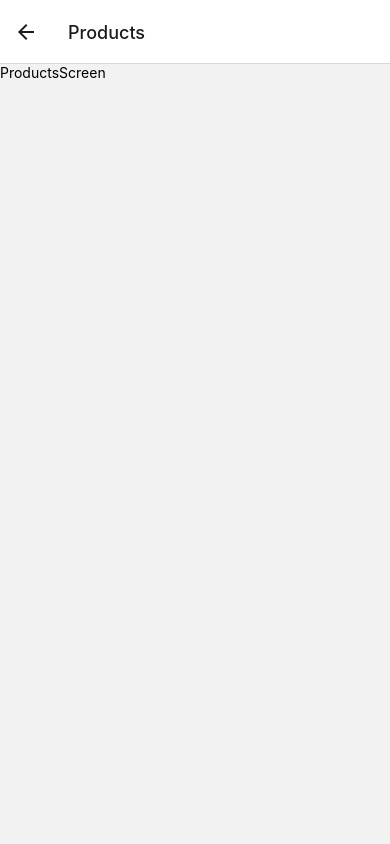
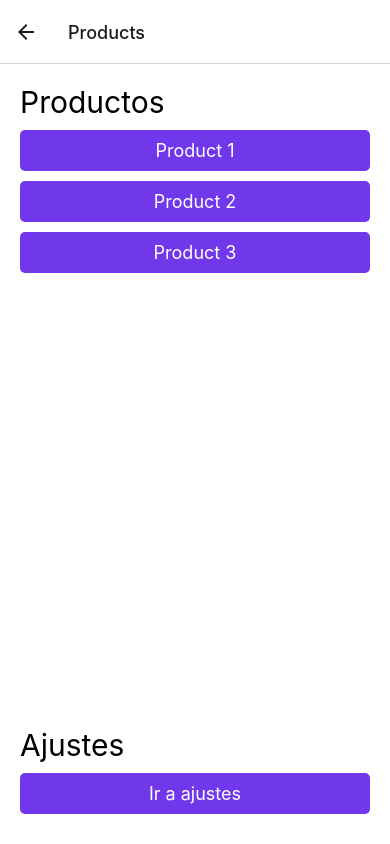
Before and after one commit to alferth-gonzalez/NavigationApp, a React Native app: screen /Products in a window 390 px wide. Built offline with nearby package versions, Linux system fonts and the light colour scheme.

Commit message:
Implementacion de FlatList y navegacion de productos

```diff
--- a/src/presentation/routes/StackNavigator.tsx
+++ b/src/presentation/routes/StackNavigator.tsx
@@ -2,15 +2,23 @@
 import { HomeScreen } from '../screens/home/HomeScreen';
 import { ProductsScreen } from '../screens/products/ProductsScreen';
 import { SettingsScreen } from '../screens/settings/SettingsScreen';
+import { ProductScreen } from '../screens/products/ProductScreen';
 
 const Stack = createStackNavigator();
 
 export const  StackNavigator = () => {
   return (
-    <Stack.Navigator>
+    <Stack.Navigator screenOptions={{
+      headerShown: true,
+      headerStyle: {
+        elevation: 0,
+        shadowColor: 'transparent',
+      },
+    }}>
       <Stack.Screen name="Home" component={HomeScreen} />
       <Stack.Screen name="Products" component={ProductsScreen} />
       <Stack.Screen name="Settings" component={SettingsScreen} />
+      <Stack.Screen name="Product" component={ProductScreen} />
     </Stack.Navigator>
   );
 }
--- a/src/presentation/screens/products/ProductsScreen.tsx
+++ b/src/presentation/screens/products/ProductsScreen.tsx
@@ -1,10 +1,51 @@
 import React from 'react'
-import { Text, View } from 'react-native'
+import { useNavigation } from '@react-navigation/native';
+import { FlatList, Text, View } from 'react-native'
+import { globalStyles } from '../../theme/theme';
+import { PrimaryButton } from '../../components/shared/PrimaryButton';
+
+const products = [
+  {
+    id: 1,
+    name: 'Product 1',
+    price: 100,
+  },
+  {
+    id: 2,
+    name: 'Product 2',
+    price: 200,
+  },
+  {
+    id: 3,
+    name: 'Product 3',
+    price: 300,
+  }
+];
 
 export const ProductsScreen = () => {
+
+  const navigation = useNavigation();
+
   return (
-    <View>
-        <Text>ProductsScreen</Text>
+    <View style={ globalStyles.container }>
+      <Text style={{ marginBottom: 10, fontSize: 30 }}>Productos</Text>
+
+      <FlatList
+        data={products}
+        renderItem={ ({item}) => (
+          <PrimaryButton
+            onPress={ () => { navigation.navigate('Product' as never)} }
+            label={ item.name }
+          />
+        )}
+      />
+
+      <Text style={{ marginBottom: 10, fontSize: 30 }}>Ajustes</Text>
+      <PrimaryButton
+        onPress={ () => { navigation.navigate('Settings' as never) } }
+        label="Ir a ajustes"
+      />
     </View>
+
   )
 }
```
